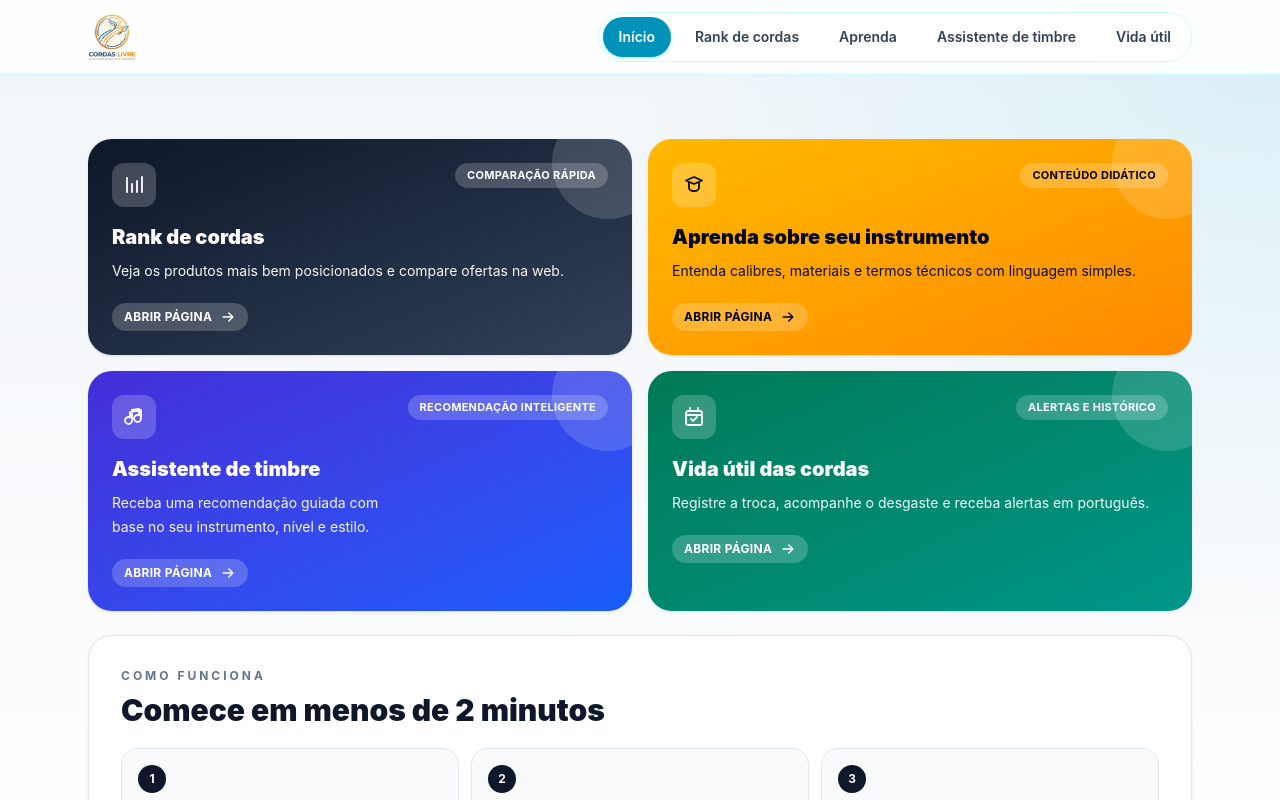
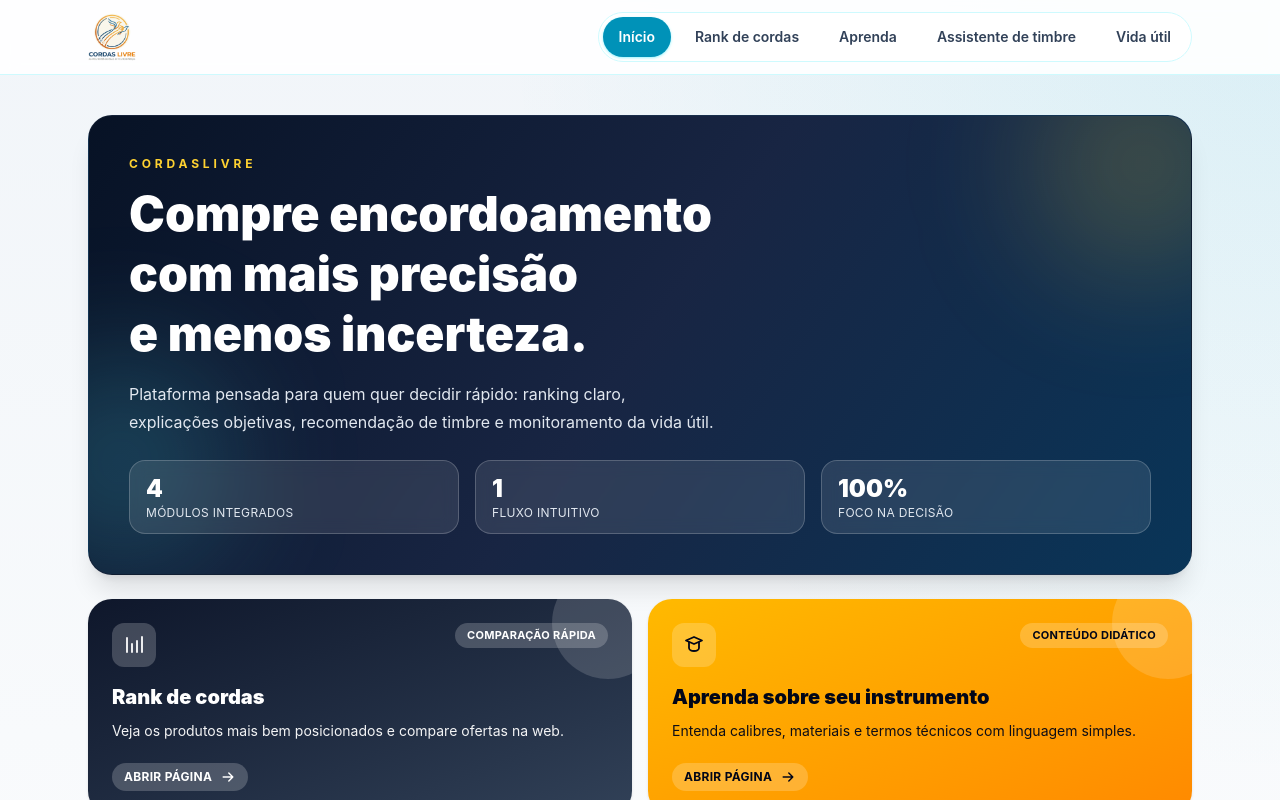
Before and after one commit to LucasEduardo2002/CordasLivre-front-end, a React (Vite) app: page / in a window 1280 px wide. Shown: the top 800 px of the page. Built offline with nearby package versions, Linux system fonts and the light colour scheme.

Commit message:
feat: adiciona seção de destaque na HomePage com informações sobre a plataforma e módulos integrados

```diff
--- a/src/components/MainNav.tsx
+++ b/src/components/MainNav.tsx
@@ -70,7 +70,7 @@ export function MainNav() {
           id="main-nav-mobile-panel"
           role="dialog"
           aria-modal="true"
-          className={`absolute right-0 top-0 flex h-full w-[min(88vw,20rem)] flex-col border-l border-cyan-100 bg-white p-4 shadow-2xl shadow-slate-300 transition-transform duration-300 ease-out ${
+          className={`absolute right-0 top-0 flex h-dvh w-[min(88vw,20rem)] flex-col overflow-y-auto border-l border-cyan-100 bg-white p-4 pb-6 shadow-2xl shadow-slate-300 transition-transform duration-300 ease-out ${
             isMobileMenuOpen ? 'translate-x-0' : 'translate-x-full'
           }`}
         >
@@ -89,7 +89,7 @@ export function MainNav() {
             </button>
           </div>
 
-          <div className="mt-4 grid gap-3 overflow-y-auto pr-1">
+          <div className="mt-4 grid gap-3 pr-1">
             {navLinks.map((item) => (
               <NavLink
                 key={item.to}
--- a/src/pages/HomePage.tsx
+++ b/src/pages/HomePage.tsx
@@ -90,6 +90,33 @@ const quickFlow = [
 export function HomePage() {
   return (
     <main className="mx-auto w-full max-w-6xl px-4 py-6 md:px-6 md:py-10">
+      <section className="cl-fade-up relative overflow-hidden rounded-3xl border border-slate-700/20 bg-[linear-gradient(125deg,_rgba(7,18,37,1),_rgba(24,37,67,1),_rgba(9,53,88,1))] p-5 text-white shadow-xl sm:p-6 md:p-10">
+        <div className="pointer-events-none absolute -right-16 -top-16 h-56 w-56 rounded-full bg-amber-300/20 blur-3xl" />
+        <div className="pointer-events-none absolute -left-20 bottom-0 h-56 w-56 rounded-full bg-cyan-300/20 blur-3xl" />
+
+        <p className="relative z-10 text-xs font-bold uppercase tracking-[0.32em] text-amber-300">CordasLivre</p>
+        <h1 className="cl-text-balance relative z-10 mt-3 max-w-3xl text-3xl font-black leading-tight sm:text-4xl md:text-5xl">
+          Compre encordoamento com mais precisão e menos incerteza.
+        </h1>
+        <p className="cl-text-balance relative z-10 mt-4 max-w-2xl text-sm leading-6 text-slate-200 sm:text-[15px] md:text-base md:leading-7">
+          Plataforma pensada para quem quer decidir rápido: ranking claro, explicações objetivas, recomendação de timbre e monitoramento da vida útil.
+        </p>
+
+        <div className="relative z-10 mt-6 grid gap-3 sm:grid-cols-3 md:gap-4">
+          <div className="rounded-2xl border border-white/20 bg-white/10 px-4 py-3 backdrop-blur">
+            <p className="text-2xl font-black text-white">4</p>
+            <p className="text-xs uppercase tracking-wide text-slate-200">módulos integrados</p>
+          </div>
+          <div className="rounded-2xl border border-white/20 bg-white/10 px-4 py-3 backdrop-blur">
+            <p className="text-2xl font-black text-white">1</p>
+            <p className="text-xs uppercase tracking-wide text-slate-200">fluxo intuitivo</p>
+          </div>
+          <div className="rounded-2xl border border-white/20 bg-white/10 px-4 py-3 backdrop-blur">
+            <p className="text-2xl font-black text-white">100%</p>
+            <p className="text-xs uppercase tracking-wide text-slate-200">foco na decisão</p>
+          </div>
+        </div>
+      </section>
 
       <section className="mt-6 grid gap-4 sm:grid-cols-2">
         {cards.map((card, index) => (
```
